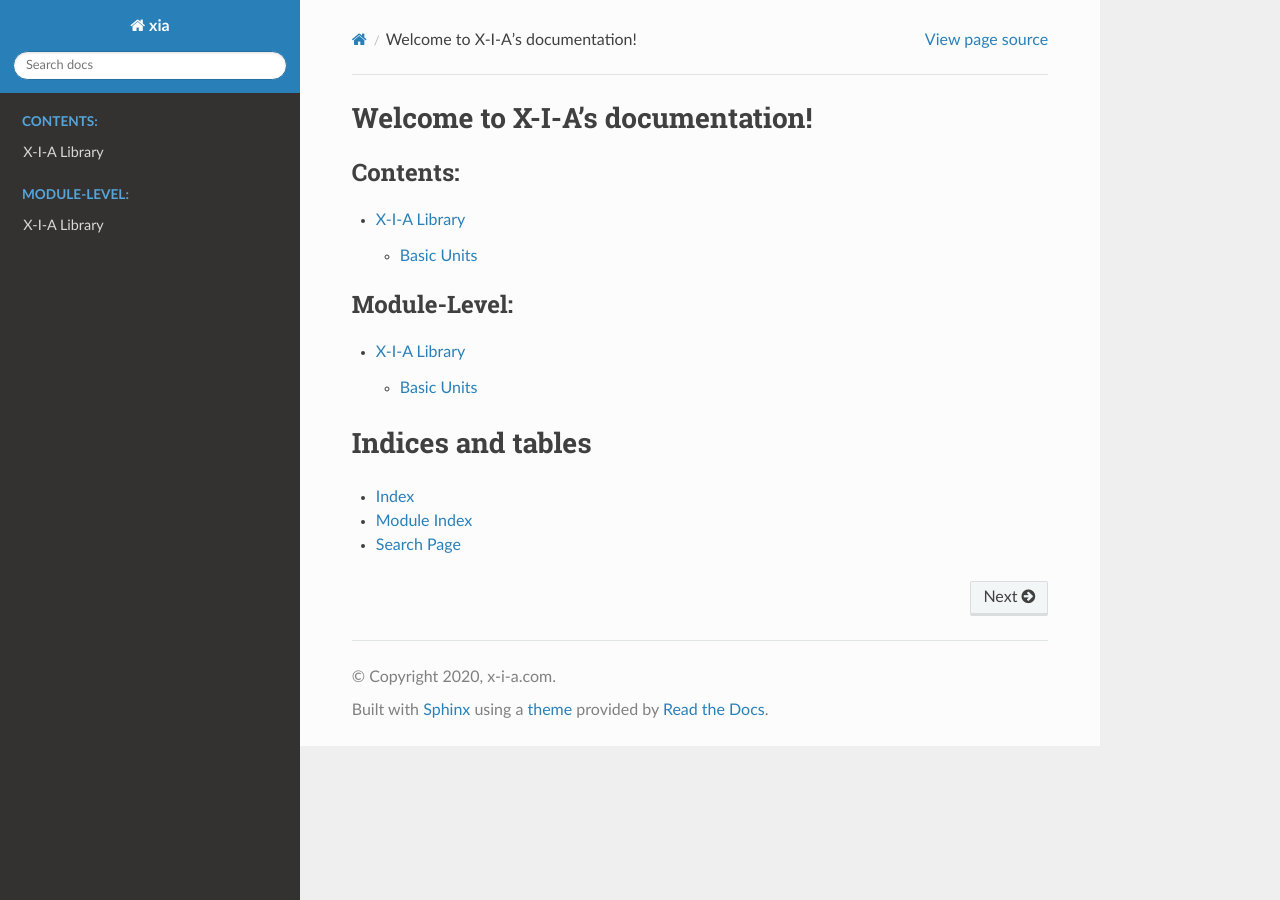
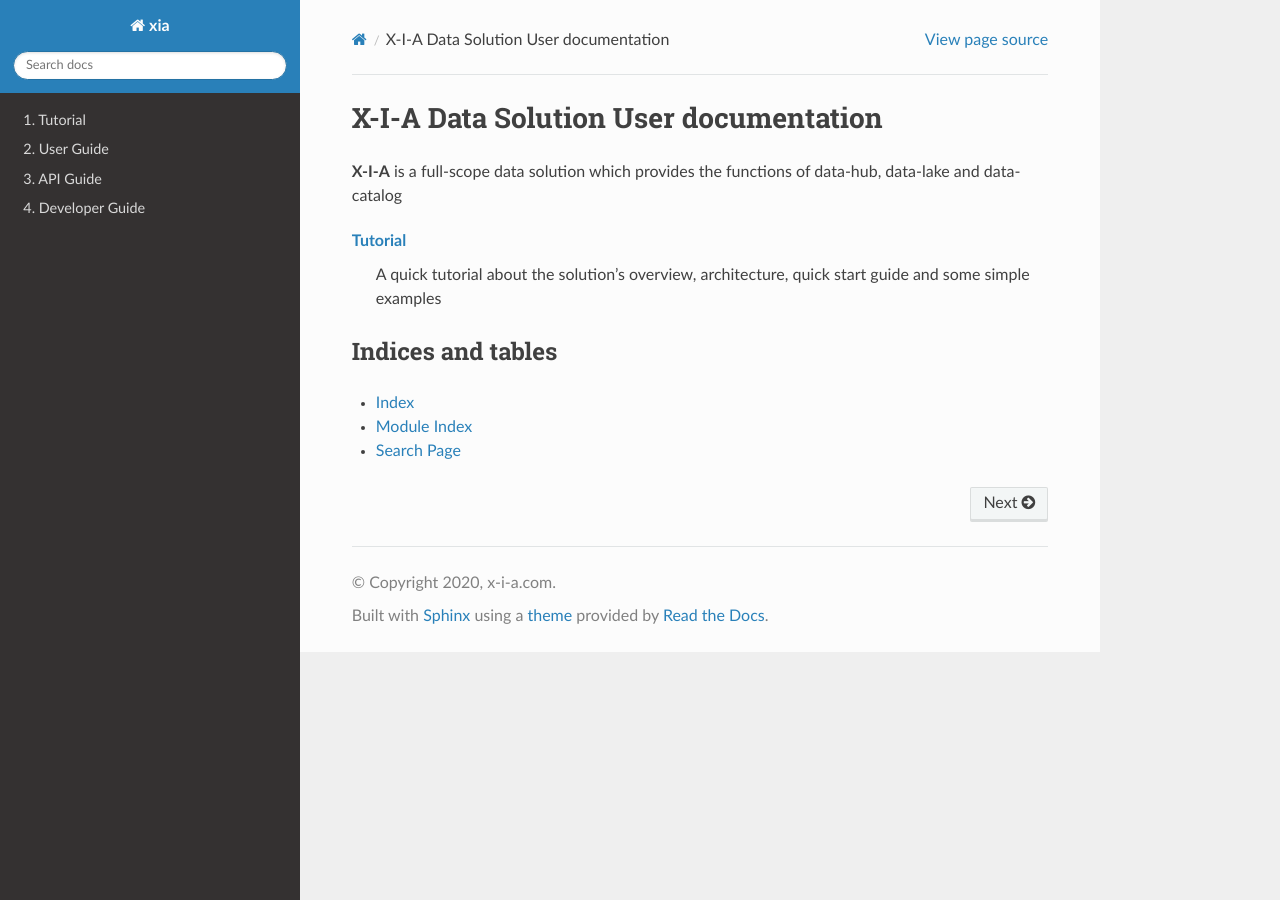
Before and after one commit to X-I-A/xia-docs, a Sphinx documentation site: the page built from docs/source/index.rst, in a window 1280 px wide. Built offline with Sphinx 7.4.7 and the Read the Docs theme 2.0.0, drawn with Linux system fonts in a browser that asks for light colours.

Commit message:
Initial load

```diff
--- /dev/null
+++ b/docs/source/api/xialib.rst
@@ -0,0 +1,5 @@
+X-I-A Module Library
+====================
+
+Basic Units
+-----------
--- /dev/null
+++ b/docs/source/developer/index.rst
@@ -0,0 +1,5 @@
+Developer Guide
+===============
+
+Basic Units
+-----------
--- a/docs/source/index.rst
+++ b/docs/source/index.rst
@@ -1,17 +1,25 @@
-Welcome to X-I-A's documentation!
-=================================
+======================================
+X-I-A Data Solution User documentation
+======================================
+
+**X-I-A** is a full-scope data solution which provides the functions of data-hub, data-lake and data-catalog
+
+:doc:`tutorial/index`
+   A quick tutorial about the solution's overview, architecture, quick start guide and some simple examples
+
+
+
 
 .. toctree::
-   :maxdepth: 2
-   :caption: Contents:
+   :maxdepth: 1
+   :numbered:
+   :hidden:
 
-   overview
+   tutorial/index
+   user/index
+   api/index
+   developer/index
 
-.. toctree::
-   :maxdepth: 2
-   :caption: Module-Level:
-
-   xialib/xialib
 
 
 Indices and tables
--- a/docs/source/overview.rst
+++ /dev/null
@@ -1,5 +0,0 @@
-X-I-A Library
-=============
-
-Basic Units
------------
--- /dev/null
+++ b/docs/source/tutorial/architecture.rst
@@ -0,0 +1,2 @@
+Architecture
+============
--- /dev/null
+++ b/docs/source/user/agent.rst
@@ -0,0 +1,5 @@
+Agent Service Bundle
+====================
+
+Basic Units
+-----------
--- /dev/null
+++ b/docs/source/user/index.rst
@@ -0,0 +1,9 @@
+User Guide
+==========
+
+.. toctree::
+   :maxdepth: 1
+
+   xeed
+   insight
+   agent
--- /dev/null
+++ b/docs/source/user/insight.rst
@@ -0,0 +1,5 @@
+Insight Service Bundle
+======================
+
+Basic Units
+-----------
--- /dev/null
+++ b/docs/source/user/xeed.rst
@@ -0,0 +1,5 @@
+Xeed Service Bundle
+===================
+
+Basic Units
+-----------
--- a/docs/source/xialib/xialib.rst
+++ /dev/null
@@ -1,5 +0,0 @@
-X-I-A Library
-=============
-
-Basic Units
------------
```
Also changed, not shown: docs/source/api/index.rst (added, +8 -0 lines), docs/source/api/xialib.adaptors.rst (added, +22 -0 lines), docs/source/tutorial/index.rst (added, +8 -0 lines), docs/source/tutorial/overview.rst (added, +13 -0 lines).
